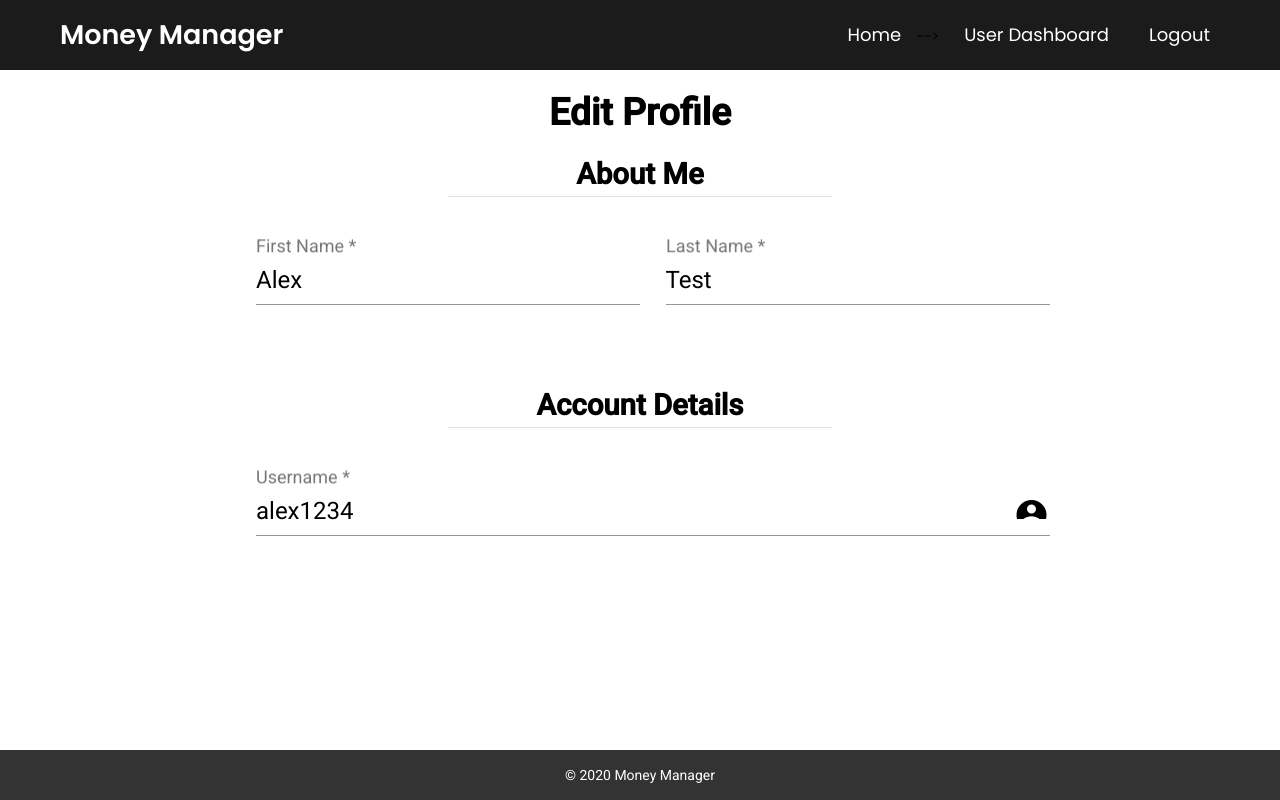
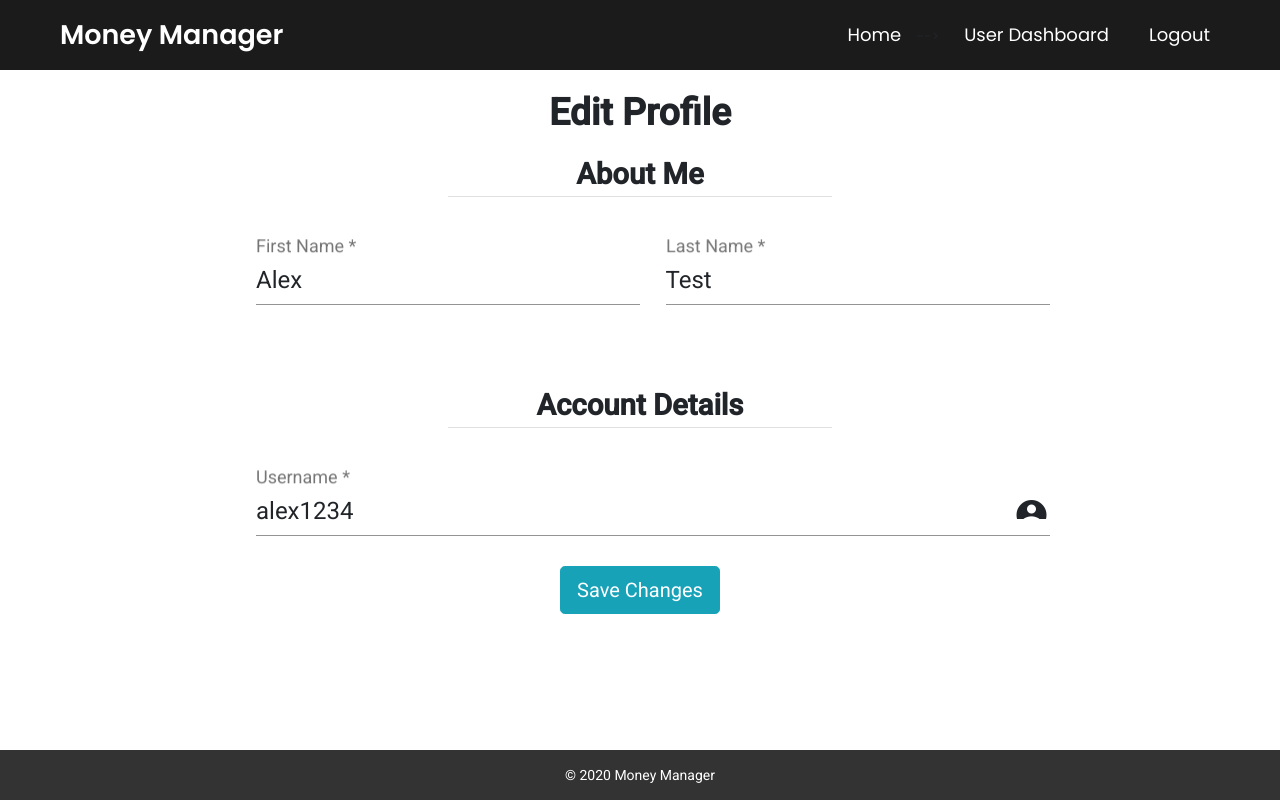
Before and after one commit to AlexanderBellDev/Money-Manager, an Angular app in the folder src/frontend/: page /editprofile in a window 1280 px wide. Built offline with nearby package versions, Linux system fonts and the light colour scheme; sample sign-in values are in the browser's storage.

Commit message:
Added bootstrap Added submit button

```diff
--- a/src/frontend/angular.json
+++ b/src/frontend/angular.json
@@ -24,6 +24,7 @@
               "src/assets"
             ],
             "styles": [
+              "node_modules/bootstrap/dist/css/bootstrap.min.css",
               "./node_modules/@angular/material/prebuilt-themes/indigo-pink.css",
               "src/styles.css"
             ],
--- a/src/frontend/package.json
+++ b/src/frontend/package.json
@@ -17,10 +17,13 @@
     "@angular/compiler": "~9.1.0",
     "@angular/core": "~9.1.0",
     "@angular/forms": "~9.1.0",
+    "@angular/localize": "~9.1.0",
     "@angular/material": "^9.2.3",
     "@angular/platform-browser": "~9.1.0",
     "@angular/platform-browser-dynamic": "~9.1.0",
     "@angular/router": "~9.1.0",
+    "@ng-bootstrap/ng-bootstrap": "^6.1.0",
+    "bootstrap": "^4.4.0",
     "rxjs": "~6.5.4",
     "tslib": "^1.10.0",
     "zone.js": "~0.10.2"
--- a/src/frontend/src/app/app.module.ts
+++ b/src/frontend/src/app/app.module.ts
@@ -28,6 +28,7 @@ import {MatCheckboxModule} from "@angular/material/checkbox";
 import {MatSortModule} from "@angular/material/sort";
 import {EditprofileComponent} from './editprofile/editprofile.component';
 import {MatDividerModule} from "@angular/material/divider";
+import {NgbModule} from '@ng-bootstrap/ng-bootstrap';
 
 @NgModule({
   declarations: [
@@ -61,7 +62,8 @@ import {MatDividerModule} from "@angular/material/divider";
     MatNativeDateModule,
     MatCheckboxModule,
     MatSortModule,
-    MatDividerModule
+    MatDividerModule,
+    NgbModule
   ],
   providers: [
     {provide: HTTP_INTERCEPTORS, useClass: AuthInterceptorService, multi: true}
--- a/src/frontend/src/app/editprofile/editprofile.component.html
+++ b/src/frontend/src/app/editprofile/editprofile.component.html
@@ -44,3 +44,8 @@
   </div>
 
 </form>
+
+
+<div class="container" style="text-align: center">
+  <button class="btn btn-info btn-lg" type="button">Save Changes</button>
+</div>
```
Also changed, not shown: src/frontend/src/polyfills.ts (+8 -5 lines), src/frontend/src/app/editprofile/editprofile.component.css (line endings or trailing spaces), 1 other file (tests, documents, lock files or other folders).
